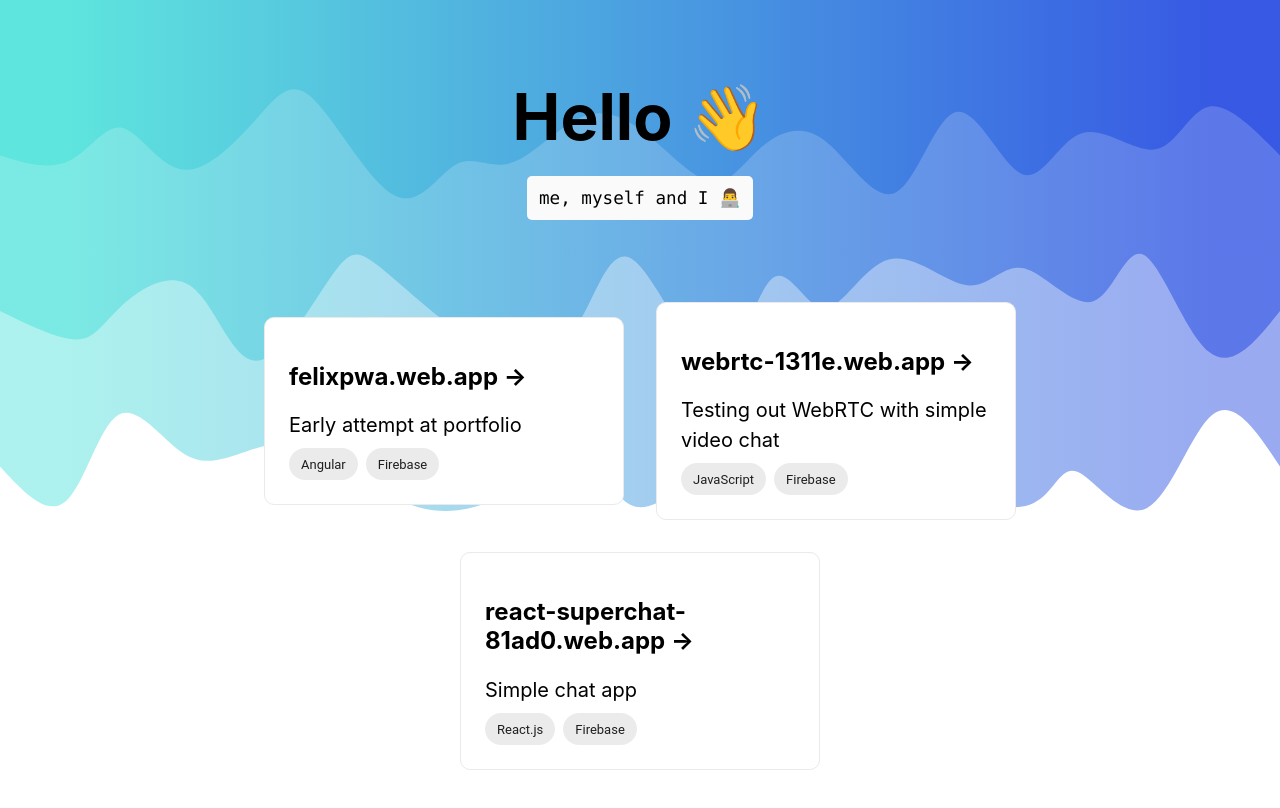
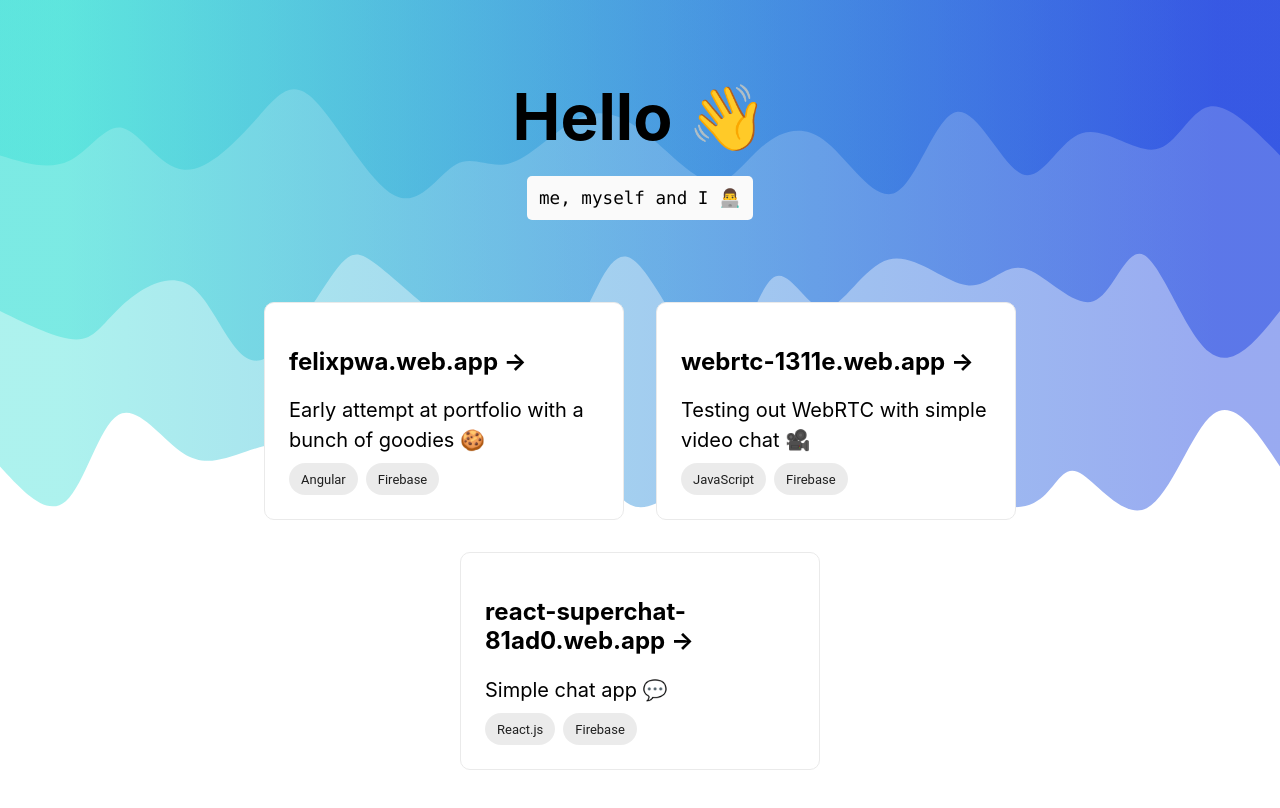
Before and after one commit to felicksLindgren/portfolio, a Next.js app: page / in a window 1280 px wide. Shown: the top 808 px of the page. Built offline with nearby package versions, Linux system fonts and the light colour scheme.

Commit message:
added som content

```diff
--- a/pages/index.tsx
+++ b/pages/index.tsx
@@ -34,7 +34,7 @@ export default function Home({ sites }: IndexProps) {
       <div className={styles.grid}>
         <Link target="_blank" href="https://felixpwa.web.app/" className={styles.card}>
           <h2>felixpwa.web.app &rarr;</h2>
-          <p>Early attempt at portfolio</p>
+          <p>Early attempt at portfolio with a bunch of goodies 🍪</p>
           <Stack mt={1} direction={'row'} spacing={1}>
             <Chip label="Angular"></Chip>
             <Chip label="Firebase"></Chip>
@@ -48,7 +48,7 @@ export default function Home({ sites }: IndexProps) {
           className={styles.card}
         >
           <h2>webrtc-1311e.web.app &rarr;</h2>
-          <p>Testing out WebRTC with simple video chat</p>
+          <p>Testing out WebRTC with simple video chat 🎥</p>
           <Stack mt={1} direction={'row'} spacing={1}>
             <Chip label="JavaScript"></Chip>
             <Chip label="Firebase"></Chip>
@@ -57,7 +57,7 @@ export default function Home({ sites }: IndexProps) {
 
         <Link target="_blank" href="https://react-superchat-81ad0.web.app/" className={styles.card}>
           <h2>react-superchat-81ad0.web.app &rarr;</h2>
-          <p>Simple chat app</p>
+          <p>Simple chat app 💬</p>
           <Stack mt={1} direction={'row'} spacing={1}>
             <Chip label="React.js"></Chip>
             <Chip label="Firebase"></Chip>
```
